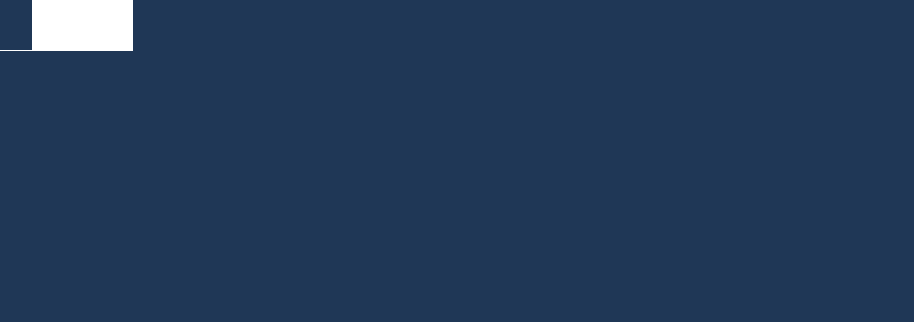
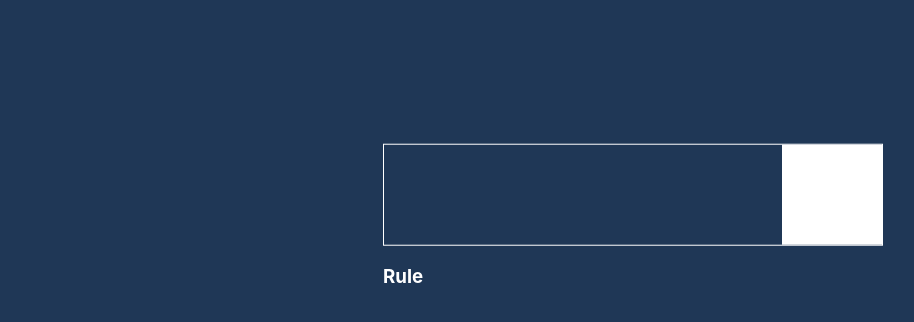
Before and after one commit to yensan0512/rock-paper-scissors, a React (Create React App) app: page / in a window 1280 px wide. Shown: the top 322 px of the page, without its empty margins (117-1031 px from the left). Built offline with nearby package versions, Linux system fonts and the light colour scheme.

Commit message:
add circle

```diff
--- /dev/null
+++ b/src/component/Button.tsx
@@ -0,0 +1,30 @@
+import React from "react";
+import styled from "styled-components";
+
+const ButtonRule = styled.div`
+    border:1px solid var(white);
+
+    &:hover {
+        cursor:pointer;
+        text-decoration-color:white;
+        text-decoration-thickness:30%;
+    }
+`;
+
+const Text = styled.h3`
+    color:white;
+
+`;
+
+
+function Button()
+{
+    return(
+    <ButtonRule>
+       <Text> Rule</Text>
+    </ButtonRule>
+    )
+
+}
+
+export default Button
--- /dev/null
+++ b/src/component/Circle.tsx
@@ -0,0 +1,41 @@
+import React from "react";
+import styled from "styled-components";
+
+const Wrapper= styled.div``;
+
+const CircleLayout = styled.div`
+    border-radius:50%;
+    background-color:white;
+    border:10px solid var(--light-scissors-gradient);
+    width:100px;
+    height:100px;
+    position:relative;
+
+`;
+
+const InternalImg = styled.img`
+    content :url("static/icon-rock.svg");
+    position:absolute;
+    top:50%;
+    left:50%;
+    transform:translate(-50%,-50%);
+`;
+
+
+
+
+
+
+function Circle(){
+    return (
+        <Wrapper>
+<CircleLayout>
+    <InternalImg/>
+</CircleLayout>
+</Wrapper>
+
+    )
+
+}
+
+export default Circle;
--- a/src/component/Header.tsx
+++ b/src/component/Header.tsx
@@ -1,12 +1,14 @@
 import React from "react";
 import styled from "styled-components/macro";
+import Circle from "./Circle";
+import Button from "./Button";
 
 const Wrapper = styled.div`
   width:500px;
   height:auto;
   left:50%;
   top:50%;
-  transform:translate(-50%,-50%);
+  transform:translate(100%,100%);
 `;
 
 const FlexContainer = styled.div`
@@ -31,17 +33,25 @@ const ScoreBordContainer = styled.div`
   height:100px;
   background-color:white;
   position:relative;
+  display:flex;
+  text-align:center;
 
 `;
 
 const ScoreHeader = styled.h4`
   color:var(--dark-text);
   position:absolute;
+  margin:20px 25px 0px 25px;
 `;
 
 const ScoreLabel = styled.h2`
   color:var(--dark-text);
   position:absolute;
+  margin:50px 35px 0px 35px;
+`;
+
+const BottomFlexBox = styled.div`
+  display:flex;
 `;
 
 function Header() {
@@ -50,16 +60,19 @@ function Header() {
     <Wrapper>
       <FlexContainer>
         <FlexItemList>
-          <FlexItem>ROCK</FlexItem>
+          {/* <FlexItem>ROCK</FlexItem>
           <FlexItem>PAPER</FlexItem>
-          <FlexItem>SCISSORS</FlexItem>
+          <FlexItem>SCISSORS</FlexItem> */}
         </FlexItemList>
         <ScoreBordContainer>
-          <ScoreHeader />
-          <ScoreLabel />
+          {/* <ScoreHeader>SCORE</ScoreHeader>
+          <ScoreLabel>12</ScoreLabel> */}
         </ScoreBordContainer>
 
       </FlexContainer>
+      {/* <Circle/> */}
+      <Button/>
+
     </Wrapper>
   );
 }
```
Also changed, not shown: src/component/Rules.tsx (added, +18 -0 lines), 1 other file (tests, documents, lock files or other folders).
